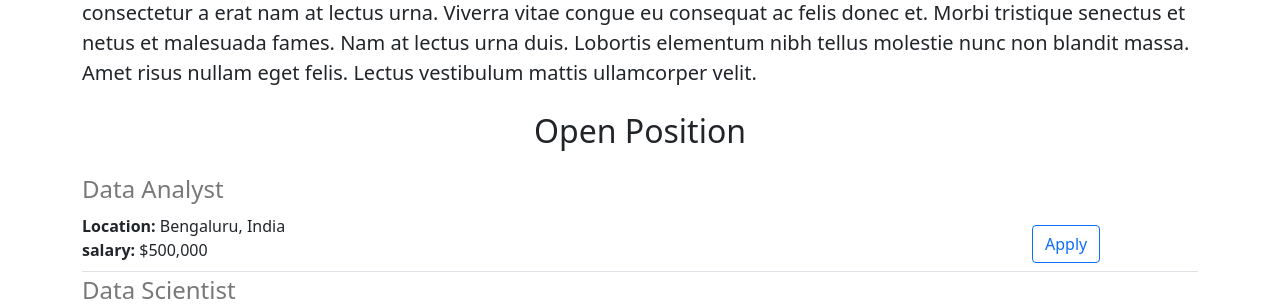
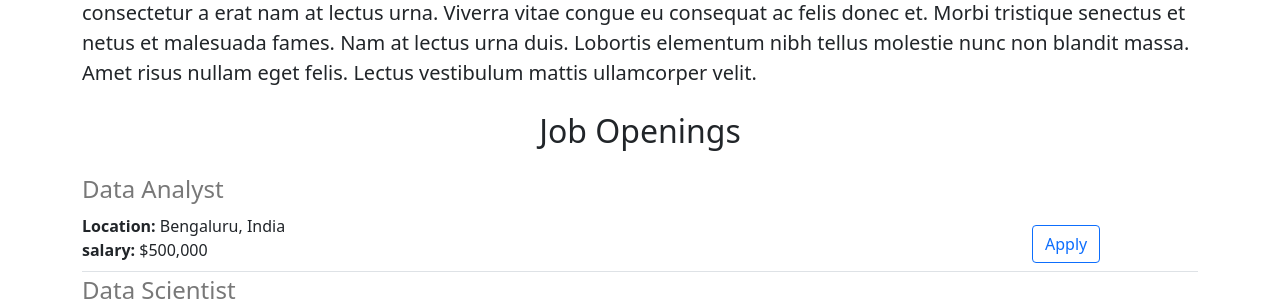
Before and after one commit to TinyHaitch/Jovian-career-website-clone, a Flask app: page / in a window 1280 px wide. Shown: the part 818-1126 px from the top of the page. Run offline with Flask 3, Linux system fonts and the light colour scheme.

Commit message:
made some changes

```diff
--- a/templates/home.html
+++ b/templates/home.html
@@ -30,7 +30,7 @@
             Nam at lectus urna duis. Lobortis elementum nibh tellus molestie nunc non blandit massa.
             Amet risus nullam eget felis. Lectus vestibulum mattis ullamcorper velit.
         </p>
-        <h2 class="text-center mt-4 mb-4">Open Position</h2>
+        <h2 class="text-center mt-4 mb-4">Job Openings</h2>
         <div>
             {% for job in jobs%}
                {% include 'jobitem.html' %}
```
